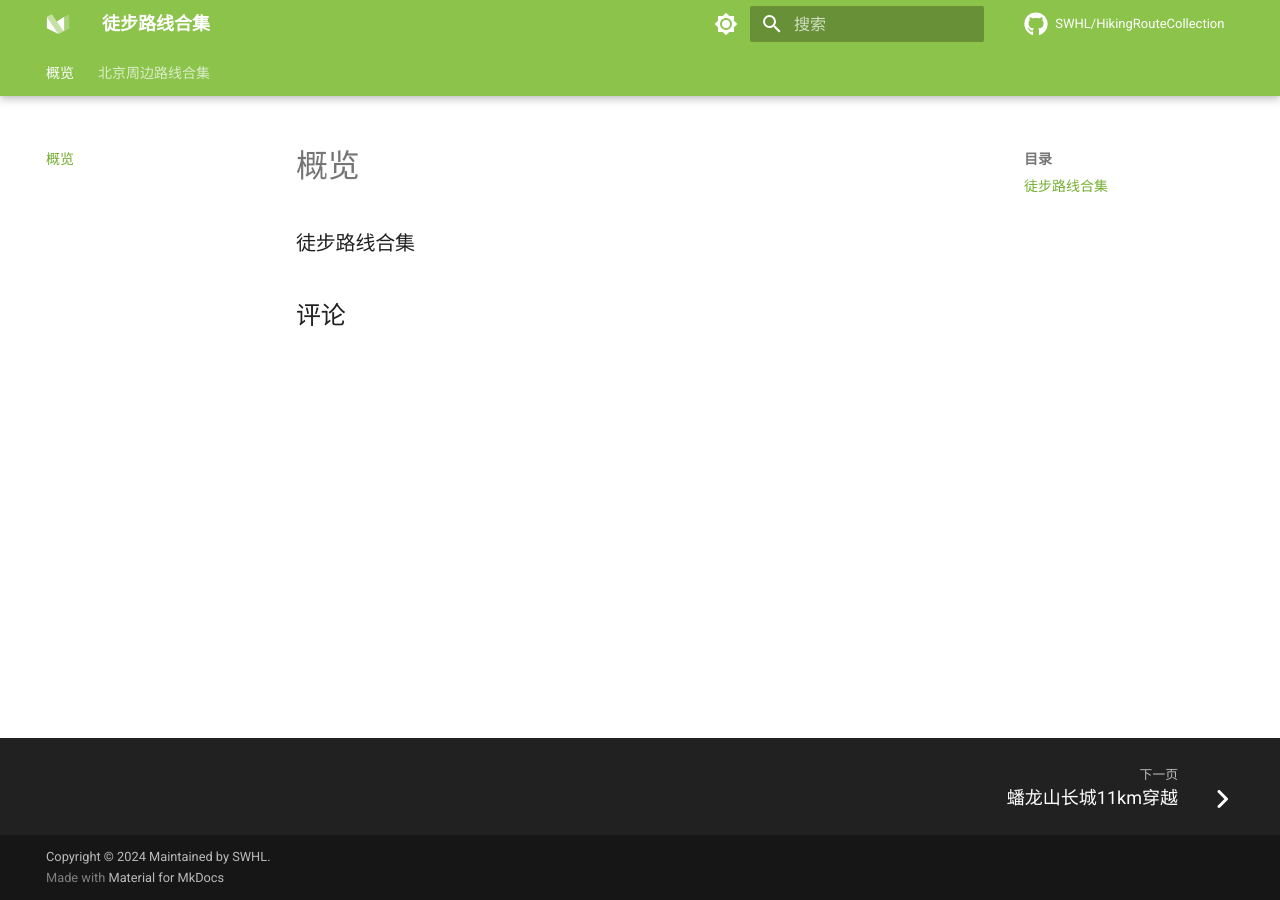
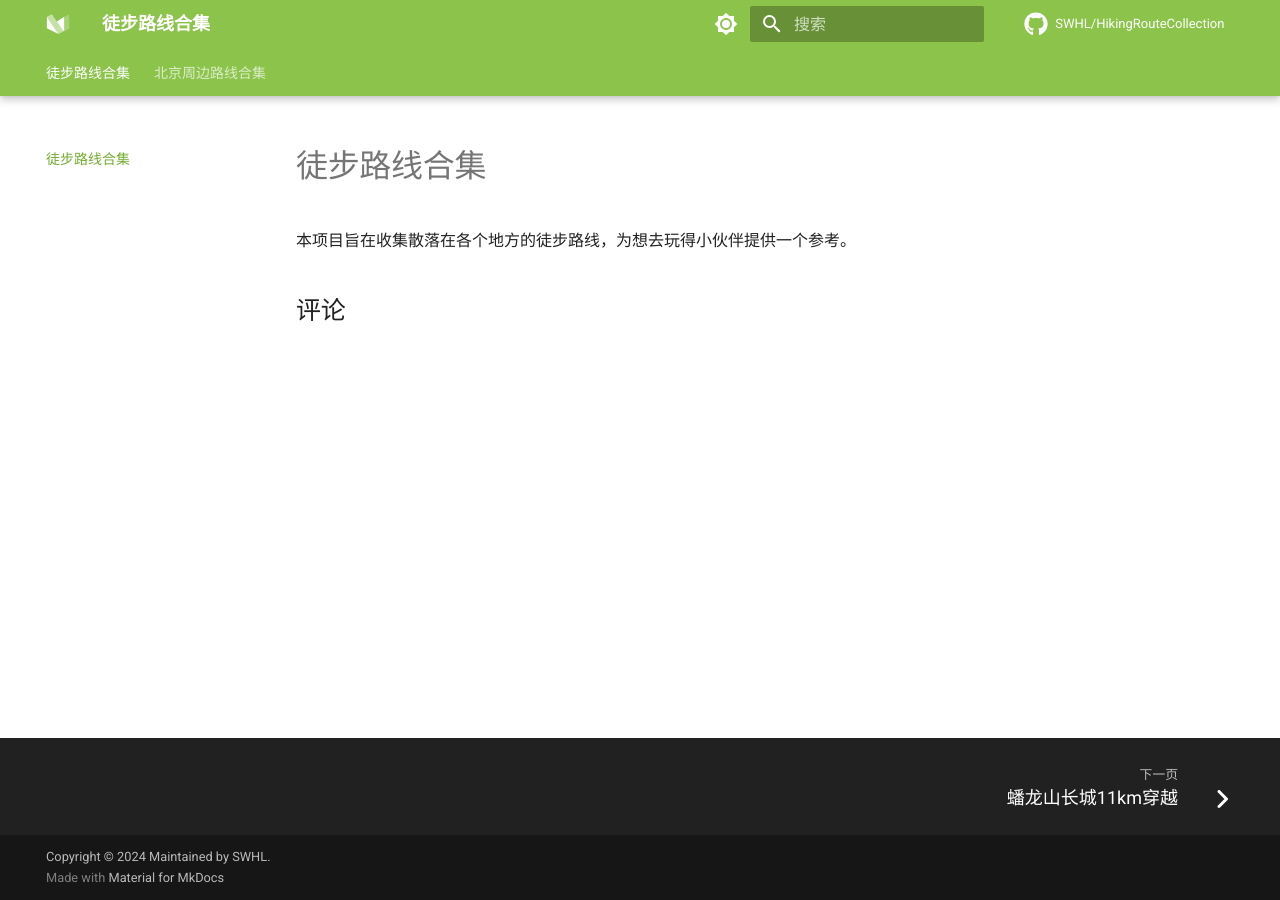
Before and after one commit to SWHL/HikingRouteCollection, an MkDocs documentation site: the page built from docs/index.md, in a window 1280 px wide. Built offline with MkDocs 1.6.1 and Material for MkDocs 9.7.7, drawn with Linux system fonts in a browser that asks for light colours; comment, search, counter and statistics services are not loaded.

Commit message:
chore: Update page

```diff
--- a/docs/index.md
+++ b/docs/index.md
@@ -2,4 +2,4 @@
 comments: true
 ---
 
-### 徒步路线合集
+本项目旨在收集散落在各个地方的徒步路线，为想去玩得小伙伴提供一个参考。
--- a/mkdocs.yml
+++ b/mkdocs.yml
@@ -125,6 +125,6 @@ markdown_extensions:
 
 
 nav:
-  - 概览: index.md
+  - 徒步路线合集: index.md
   - 北京周边路线合集:
     - 蟠龙山长城11km穿越: bei_jing/蟠龙山长城.md
```
